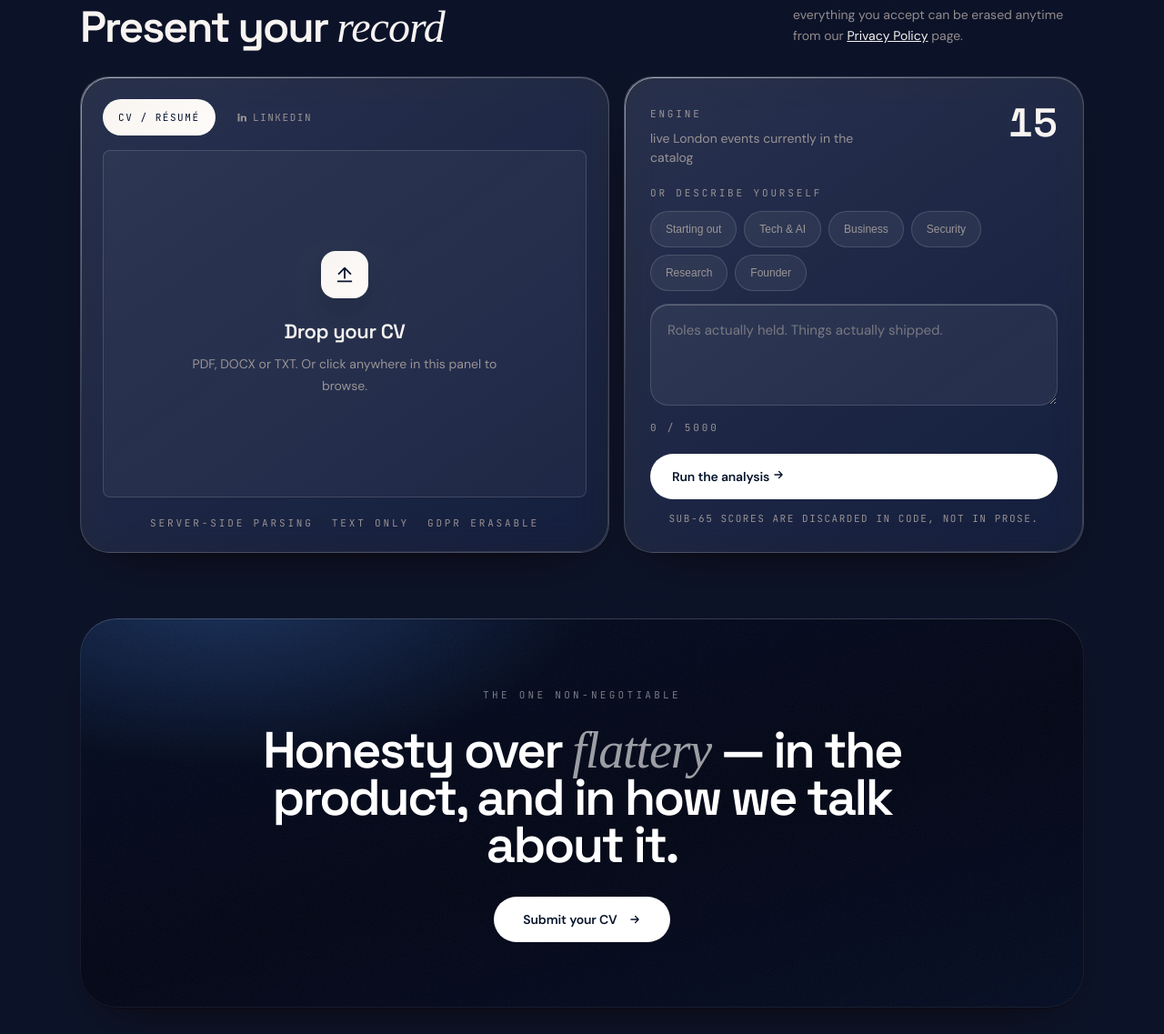
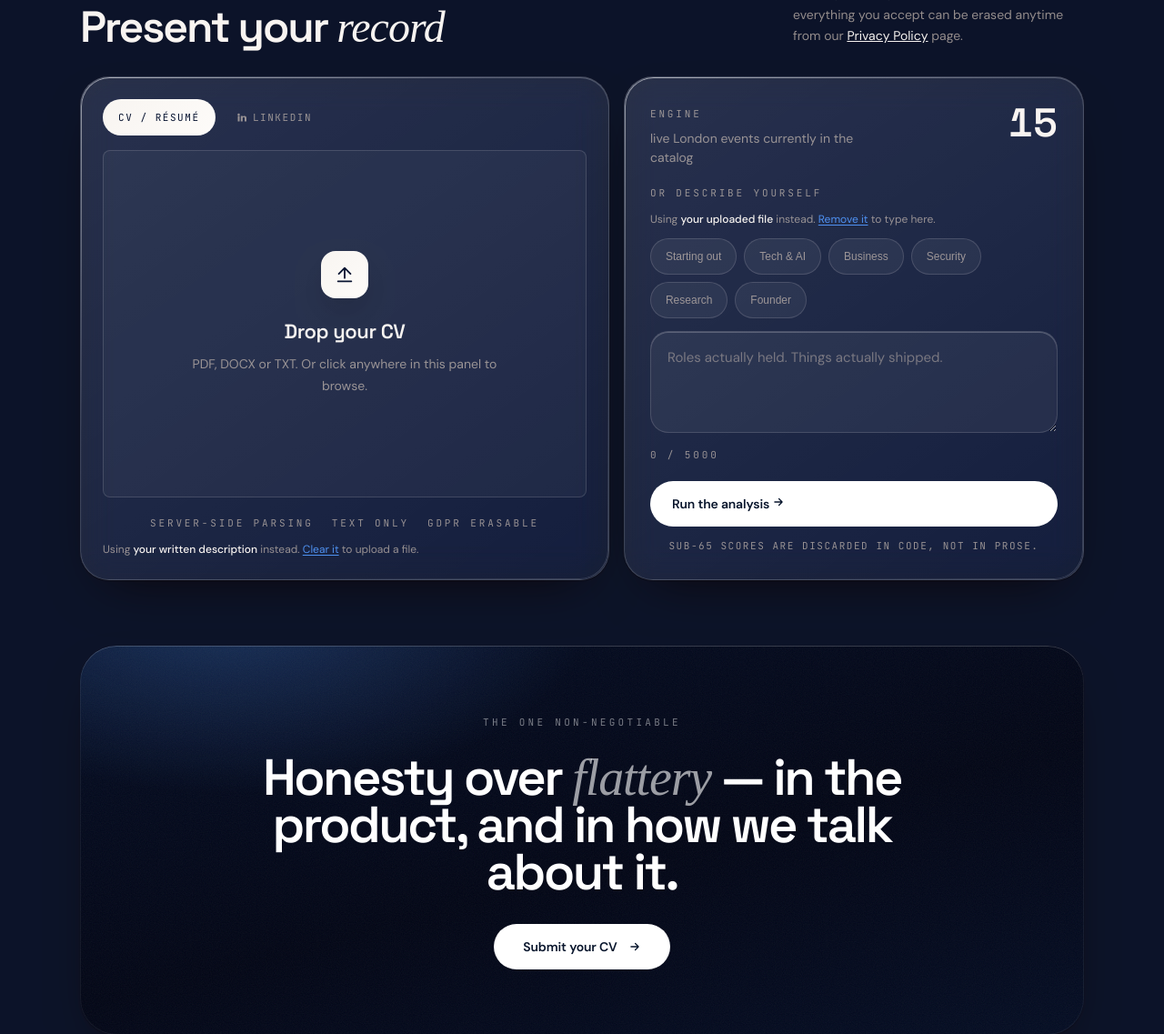
Before and after one commit to Johnnothere/Orbit-Cast, a Flask app: page / in a window 1280 px wide. Shown: the part 1821-2958 px from the top of the page at 91% size. Run offline with Flask 3, Linux system fonts and the light colour scheme; data that the repository does not hold is empty; some libraries are stand-ins or nearby versions; some web fonts are replaced.

Commit message:
One input at a time: a CV and a typed description can no longer both be set
Reported: with a CV loaded you could still type in "describe yourself"
and pick a quick-fill chip. That was not just cosmetic. The backend
deliberately CONCATENATES the two (file text + "[ADDITIONAL CONTEXT
FROM USER]" + pasted text), so a canned chip line - "Software engineer
with 3 years Python & ML experience" - got spliced into a real CV that
might say something completely different. The profile engine would then
describe a person who does not exist, which is the exact failure this
product is built to prevent.

Fix is at the UI level, because that merge is load-bearing: refineAI()
sends the "Sharpen this" answers through the same text field, and a CV
plus follow-up answers genuinely should combine. Refinement is
unaffected - those answers travel as a separate argument to submitAI(),
not through the textarea.

Whichever side has content now locks the other:
- file loaded  -> textarea and chips disabled, with a note naming the
  actual file and a one-click "Remove it" to switch
- text present -> upload tabs and both panes disabled, with a one-click
  "Clear it" to switch
- clearing either side unlocks both

Guards, not just styling: pointer-events:none blocks clicks but NOT a
file drop, so handleCVDrop re-checks the rule, and openCvPicker()
guards the picker on every route into it (dropzone click, keyboard
activation, and the LinkedIn "Choose the PDF" button). setAiTip()
refuses while a file is loaded. syncIntakeLock() also runs at boot so a
value restored by the browser on back/refresh starts in the right state.

Two smaller fixes found while in here:
- .ai-tip:hover and .ai-tip.active rendered identically, so a chip you
  were merely pointing at looked selected - visible in the report as two
  chips appearing chosen at once. Selected is now solid brand, hover is
  a light tint.
- clicking the selected chip again clears it, instead of leaving you to
  hand-delete text you did not mean to insert.

```diff
--- a/templates/index.html
+++ b/templates/index.html
@@ -493,8 +493,27 @@ html[data-theme="day"] .intake-pane{background:color-mix(in oklab,oklch(0.22 0.0
   font-size:12px;color:var(--muted-foreground);
   border:1px solid var(--hairline);background:color-mix(in oklab,white 6%,transparent);
   transition:all .2s;}
-.ai-tip:hover{border-color:color-mix(in oklab,var(--brand) 55%,transparent);color:#fff;}
-.ai-tip:hover,.ai-tip.active{background:color-mix(in oklab,var(--brand) 30%,transparent);}
+/* hover and selected must not look identical, or a chip you are merely
+   pointing at reads as one you have chosen */
+.ai-tip:hover{border-color:color-mix(in oklab,var(--brand) 45%,transparent);
+  background:color-mix(in oklab,var(--brand) 14%,transparent);color:var(--foreground);}
+.ai-tip.active{background:var(--gradient-brand);border-color:transparent;color:#fff;font-weight:500;}
+html[data-theme="day"] .ai-tip.active{color:#fff;}
+
+/* ---- one input at a time ----------------------------------------
+   A CV and a free-text description are two different answers to the
+   same question. Letting both be filled meant the backend concatenated
+   them, so a quick-fill chip ("Software engineer with 3 years Python")
+   could be merged into a real CV that says something else entirely -
+   inventing a person who does not exist, which is the one thing this
+   product must never do. Whichever side has content locks the other. */
+.io-locked{opacity:.42;pointer-events:none;filter:saturate(.5);}
+.lock-note{display:flex;align-items:flex-start;gap:.45rem;margin-top:.75rem;font-size:12px;
+  line-height:1.5;color:var(--muted-foreground);}
+.lock-note b{color:var(--foreground);font-weight:500;}
+.lock-note button{background:none;border:none;padding:0;cursor:pointer;font:inherit;
+  color:var(--brand);text-decoration:underline;text-underline-offset:2px;}
+.lock-note button:hover{color:var(--foreground);}
 .ai-actionrow{display:flex;align-items:center;justify-content:space-between;flex-wrap:wrap;gap:.75rem;margin-top:1rem;}
 .ai-progress{margin-top:.75rem;font-family:'JetBrains Mono',monospace;font-size:11px;text-transform:uppercase;
   letter-spacing:.16em;color:var(--muted-foreground);text-align:right;transition:opacity .2s;}
@@ -1067,8 +1086,8 @@ footer.site{border-top:1px solid var(--hairline);}
           <div class="intake-pane dropzone" id="paneCv" role="tabpanel" tabindex="0"
                aria-label="Upload your CV"
                ondragover="handleDragOver(event)" ondragleave="handleDragLeave(event)" ondrop="handleCVDrop(event)"
-               onclick="document.getElementById('cvFile').click()"
-               onkeydown="if(event.key==='Enter'||event.key===' '){event.preventDefault();document.getElementById('cvFile').click();}">
+               onclick="openCvPicker()"
+               onkeydown="if(event.key==='Enter'||event.key===' '){event.preventDefault();openCvPicker();}">
             <div class="dz-icon"><svg viewBox="0 0 24 24" fill="none" stroke="currentColor" stroke-width="2" stroke-linecap="round" stroke-linejoin="round"><path d="M12 16V4M5 11l7-7 7 7M4 20h16"/></svg></div>
             <p class="dz-title" id="dzTitle">Drop your CV</p>
             <p class="dz-sub" id="dzSub">PDF, DOCX or TXT. Or click anywhere in this panel to browse.</p>
@@ -1093,7 +1112,7 @@ footer.site{border-top:1px solid var(--hairline);}
                 Open my LinkedIn
                 <svg width="13" height="13" viewBox="0 0 24 24" fill="none" stroke="currentColor" stroke-width="2.2" stroke-linecap="round" stroke-linejoin="round"><path d="M7 17L17 7M9 7h8v8"/></svg>
               </a>
-              <button class="li-drop" onclick="document.getElementById('cvFile').click()">Choose the PDF</button>
+              <button class="li-drop" onclick="openCvPicker()">Choose the PDF</button>
             </div>
             <p class="li-note">We never ask for your LinkedIn password and never sign in as you.
               The export is yours, and it is read exactly like a CV.</p>
@@ -1104,6 +1123,10 @@ footer.site{border-top:1px solid var(--hairline);}
             <span class="label-xs">text only</span>
             <span class="label-xs">gdpr erasable</span>
           </div>
+          <p class="lock-note" id="cvLockNote" hidden>
+            <span>Using <b>your written description</b> instead.
+              <button type="button" onclick="clearAiText()">Clear it</button> to upload a file.</span>
+          </p>
         </div>
 
         <!-- RIGHT: the engine + the "describe yourself" path, one console -->
@@ -1118,6 +1141,10 @@ footer.site{border-top:1px solid var(--hairline);}
 
           <div class="side-body">
             <span class="label-xs">or describe yourself</span>
+            <p class="lock-note" id="txtLockNote" hidden>
+              <span>Using <b id="txtLockFile">your uploaded file</b> instead.
+                <button type="button" onclick="clearCV()">Remove it</button> to type here.</span>
+            </p>
             <div class="ai-tips">
               <button class="ai-tip" onclick="setAiTip(this,'I am a 21 year old college student studying psychology and I want to get into intelligence')">Starting out</button>
               <button class="ai-tip" onclick="setAiTip(this,'Software engineer with 3 years Python &amp; ML experience, interested in AI/product roles')">Tech &amp; AI</button>
@@ -1715,6 +1742,11 @@ function handleDragOver(e){e.preventDefault();document.getElementById('paneCv').
 function handleDragLeave(e){document.getElementById('paneCv').classList.remove('drag');}
 function handleCVDrop(e){
   e.preventDefault();document.getElementById('paneCv').classList.remove('drag');
+  // pointer-events:none on the locked pane stops clicks but NOT a file
+  // drop, so the mutual-exclusion rule has to be re-checked here too
+  if(document.getElementById('aiInput').value.trim()){
+    toast('Clear your written description first');return;
+  }
   const file=e.dataTransfer?.files?.[0];if(file)processFile(file);
 }
 function handleCVFile(input){const file=input.files?.[0];if(file)processFile(file);}
@@ -1724,6 +1756,7 @@ function clearCV(){
   document.getElementById('cvFile').value='';
   document.getElementById('dzTitle').textContent='Drop your CV';
   document.getElementById('dzSub').textContent='PDF, DOCX or TXT. Or click anywhere in this panel to browse.';
+  syncIntakeLock();
 }
 function processFile(file){
   if(file.size>5*1024*1024){toast('File too large — max 5MB');return;}
@@ -1736,16 +1769,75 @@ function processFile(file){
   // from the LinkedIn tab has to land back here or the user gets no
   // feedback at all that it worked.
   setIntake('cv');
+  syncIntakeLock();
   toast('Loaded — ready to analyse');
 }
 
 // ── AI FORM ──────────────────────────────────────────────
-function updateCharCount(){const l=document.getElementById('aiInput').value.length;document.getElementById('aiCharCount').textContent=l+' / 5000';}
+function updateCharCount(){
+  const l=document.getElementById('aiInput').value.length;
+  document.getElementById('aiCharCount').textContent=l+' / 5000';
+  syncIntakeLock();
+}
 function setAiTip(btn,t){
-  document.getElementById('aiInput').value=t;
+  if(cvFileData){toast('Remove the uploaded file first');return;}
+  const inp=document.getElementById('aiInput');
+  // A second click on the selected chip clears it, so someone who taps one
+  // by accident is not stuck having to hand-delete the text.
+  if(btn&&btn.classList.contains('active')){
+    btn.classList.remove('active'); inp.value='';
+  }else{
+    inp.value=t;
+    document.querySelectorAll('.ai-tip').forEach(c=>c.classList.remove('active'));
+    if(btn)btn.classList.add('active');
+  }
   updateCharCount();
+}
+function clearAiText(){
+  document.getElementById('aiInput').value='';
   document.querySelectorAll('.ai-tip').forEach(c=>c.classList.remove('active'));
-  if(btn)btn.classList.add('active');
+  updateCharCount();
+}
+/* A CV and a typed description are two answers to the same question.
+   Whichever one has content locks the other, so they can never be sent
+   together - the backend concatenates them, which would splice a
+   quick-fill chip's claims into a real CV and describe a person who does
+   not exist. Refinement answers are unaffected: those travel as a
+   separate argument to submitAI(), not through this textarea. */
+function syncIntakeLock(){
+  const inp=document.getElementById('aiInput');
+  const intake=document.querySelector('.intake');
+  const sideBody=document.querySelector('.side-body');
+  if(!inp||!intake||!sideBody)return;
+  const hasFile=!!cvFileData;
+  const hasText=inp.value.trim().length>0;
+
+  // text side locked by a file
+  sideBody.classList.toggle('io-locked',hasFile);
+  inp.disabled=hasFile;
+  document.querySelectorAll('.ai-tip').forEach(c=>c.disabled=hasFile);
+  const tNote=document.getElementById('txtLockNote');
+  if(tNote){
+    tNote.hidden=!hasFile;
+    tNote.classList.remove('io-locked');           // the note must stay clickable
+    const f=document.getElementById('txtLockFile');
+    if(f&&hasFile)f.textContent=cvFileData.name||'your uploaded file';
+  }
+
+  // upload side locked by typed text
+  const tabs=intake.querySelector('.intake-tabs');
+  const paneCv=document.getElementById('paneCv');
+  const paneLi=document.getElementById('paneLi');
+  [tabs,paneCv,paneLi].forEach(el=>el&&el.classList.toggle('io-locked',hasText));
+  const cNote=document.getElementById('cvLockNote');
+  if(cNote)cNote.hidden=!hasText;
+}
+function openCvPicker(){
+  if(document.getElementById('aiInput').value.trim()){
+    toast('Clear your written description first');
+    return;
+  }
+  document.getElementById('cvFile').click();
 }
 // CV vs LinkedIn intake. Both end at the same place - a file in the same
 // <input>, parsed server-side by the same extractor - so nothing
@@ -2298,6 +2390,9 @@ window.addEventListener('scroll',()=>{
   fetchEvents();
   setInterval(fetchEvents,30*60*1000);
   initConsent();
+  // Establish the CV-vs-text lock from whatever state the page loads in
+  // (a browser restoring a typed value on back/refresh, for instance).
+  syncIntakeLock();
 })();
 </script>
 </body>
```
